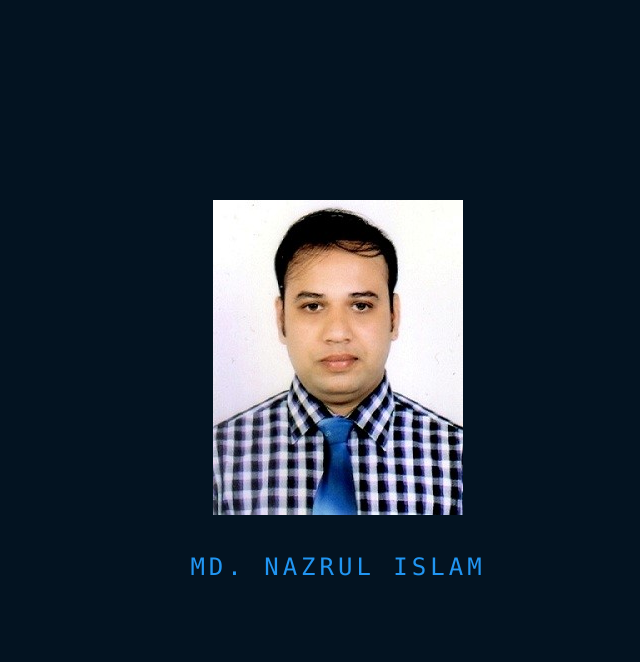
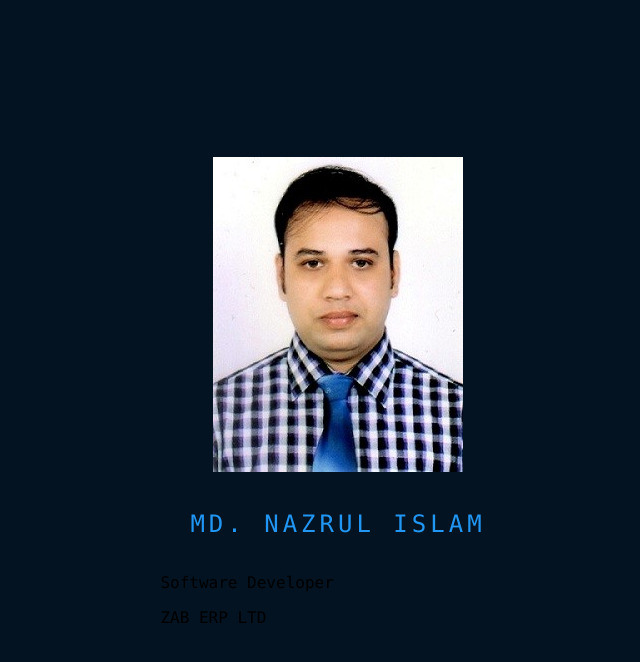
Before and after one commit to i-nazrul/i-nazrul.github.io, a plain HTML site: page index.html in a window 1280 px wide. Shown: the whole page, without its empty margins (302-942 px from the left). Drawn offline with Linux system fonts and the light colour scheme.

Commit message:
Update index.html

```diff
--- a/index.html
+++ b/index.html
@@ -19,6 +19,8 @@
 			<span></span>
 			MD. NAZRUL ISLAM
 		</a>
+			<p>Software Developer</p>
+			<p>ZAB ERP LTD</p>
 	</body>
 
 </html>
```
